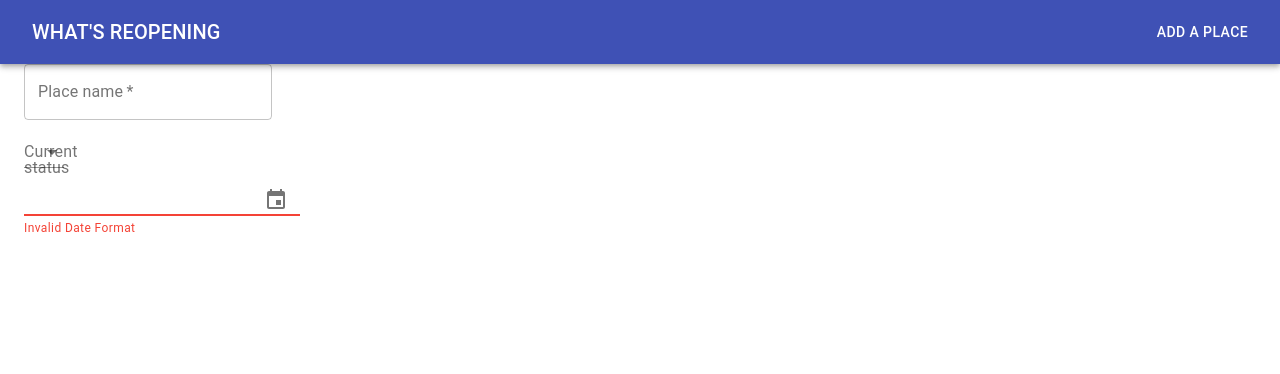
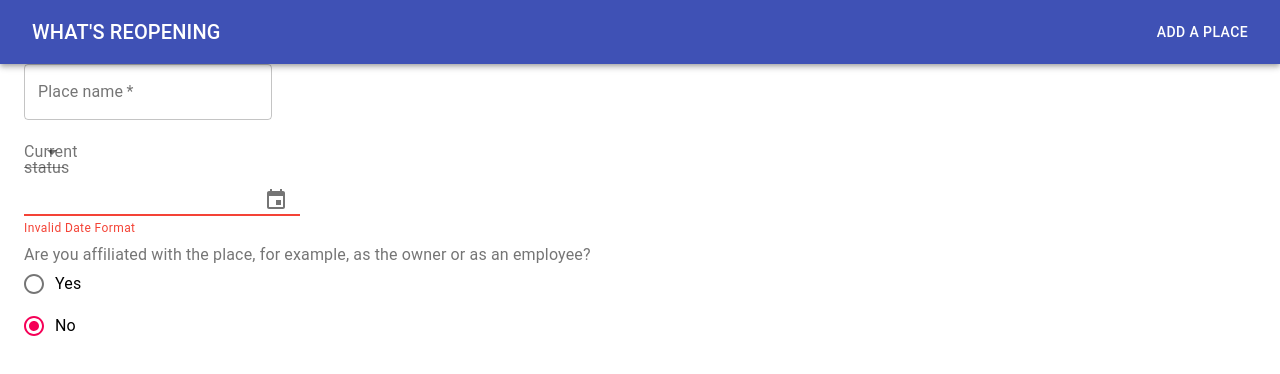
Before and after one commit to kennethlng/whats-reopening-web, a React (Create React App) app: page /add in a window 1280 px wide. Shown: the top 374 px of the page. Built offline with nearby package versions, Linux system fonts and the light colour scheme.

Commit message:
Affiliate form for AddPlace

```diff
--- a/src/components/AddPlace/AddPlace.js
+++ b/src/components/AddPlace/AddPlace.js
@@ -4,6 +4,7 @@ import { withStyles } from '@material-ui/core/styles';
 import TextField from '@material-ui/core/TextField';
 import StatusSelect from './StatusSelect';
 import OpeningDatePicker from './OpeningDatePicker';
+import Affiliate from './Affiliate';
 
 const styles = theme => ({
     root: {
@@ -47,13 +48,16 @@ class AddPlace extends React.Component {
                     affiliateEmail,
                     update: this.update,
                     updateStatus: (status) => this.setState({ status }),
-                    updateOpeningDate: (date) => this.setState({ openingDate: date })
+                    updateOpeningDate: (date) => this.setState({ openingDate: date }),
+                    updateAffiliateName: (name) => this.setState({ affiliateName: name }),
+                    updateAffiliateEmail: (email) => this.setState({ affiliateEmail: email })
                 }}
             >
                 <form className={classes.root} noValidate autoComplete="off">
                     <TextField variant="outlined" label="Place name" required onChange={(e) => this.setState({ name: e.target.value })}/>
                     <StatusSelect/>
                     <OpeningDatePicker/>
+                    <Affiliate/>
                 </form>
             </AddPlaceContext.Provider>
         )
--- /dev/null
+++ b/src/components/AddPlace/Affiliate.js
@@ -0,0 +1,56 @@
+import React, { useContext } from 'react';
+import { AddPlaceContext} from './context';
+import { makeStyles } from '@material-ui/core/styles';
+import Radio from '@material-ui/core/Radio';
+import RadioGroup from '@material-ui/core/RadioGroup';
+import FormControlLabel from '@material-ui/core/FormControlLabel';
+import FormControl from '@material-ui/core/FormControl';
+import FormHelperText from '@material-ui/core/FormHelperText';
+import Input from '@material-ui/core/Input';
+import OutlinedInput from '@material-ui/core/OutlinedInput';
+import InputLabel from '@material-ui/core/InputLabel';
+import FormLabel from '@material-ui/core/FormLabel';
+import TextField from '@material-ui/core/TextField';
+
+const useStyles = makeStyles((theme) => ({
+    formControl: {
+      margin: theme.spacing(3),
+    },
+    button: {
+      margin: theme.spacing(1, 1, 0, 0),
+    },
+}));
+
+const options = ["Yes", "No"]
+
+export default function Affiliate() {
+    const context = useContext(AddPlaceContext);
+    const classes = useStyles();
+    const [value, setValue] = React.useState(options[options.length - 1])
+
+    const handleRadioChange = e => setValue(e.target.value);
+    const handleNameChange = e => context.updateAffiliateName(e.target.value);
+    const handleEmailChange = e => context.updateAffiliateEmail(e.target.value);
+
+    return (
+        <form>
+            <FormControl fullWidth>
+                <FormLabel>Are you affiliated with the place, for example, as the owner or as an employee?</FormLabel>
+                <RadioGroup value={value} onChange={handleRadioChange}>
+                    {options.map(option => <FormControlLabel value={option} control={<Radio/>} label={option}/>)}
+                </RadioGroup>
+            </FormControl>
+            {value === "Yes" ?
+                <div>
+                    <FormControl fullWidth>
+                        <TextField label="Name" variant="outlined" onChange={handleNameChange} />
+                    </FormControl>
+                    <FormControl fullWidth>
+                        <TextField label="Email" variant="outlined" onChange={handleEmailChange} />
+                    </FormControl>
+                </div>
+                : null
+            }
+        </form>
+    )
+}
--- a/src/components/AddPlace/context.js
+++ b/src/components/AddPlace/context.js
@@ -10,7 +10,9 @@ const AddPlaceContext = React.createContext({
     notes: '',
     update: () => null,
     updateStatus: (status) => null,
-    updateOpeningDate: (date) => null
+    updateOpeningDate: (date) => null,
+    updateAffiliateName: (name) => null,
+    updateAffiliateEmail: (email) => null
 });
 
 export { AddPlaceContext }
```
